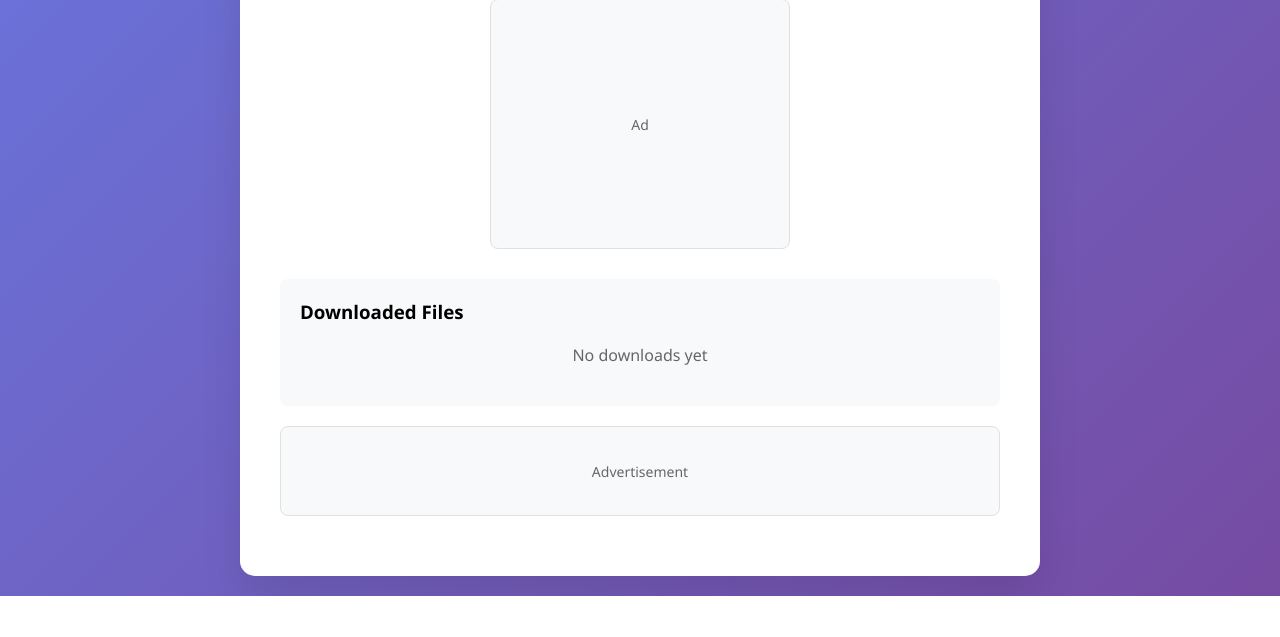
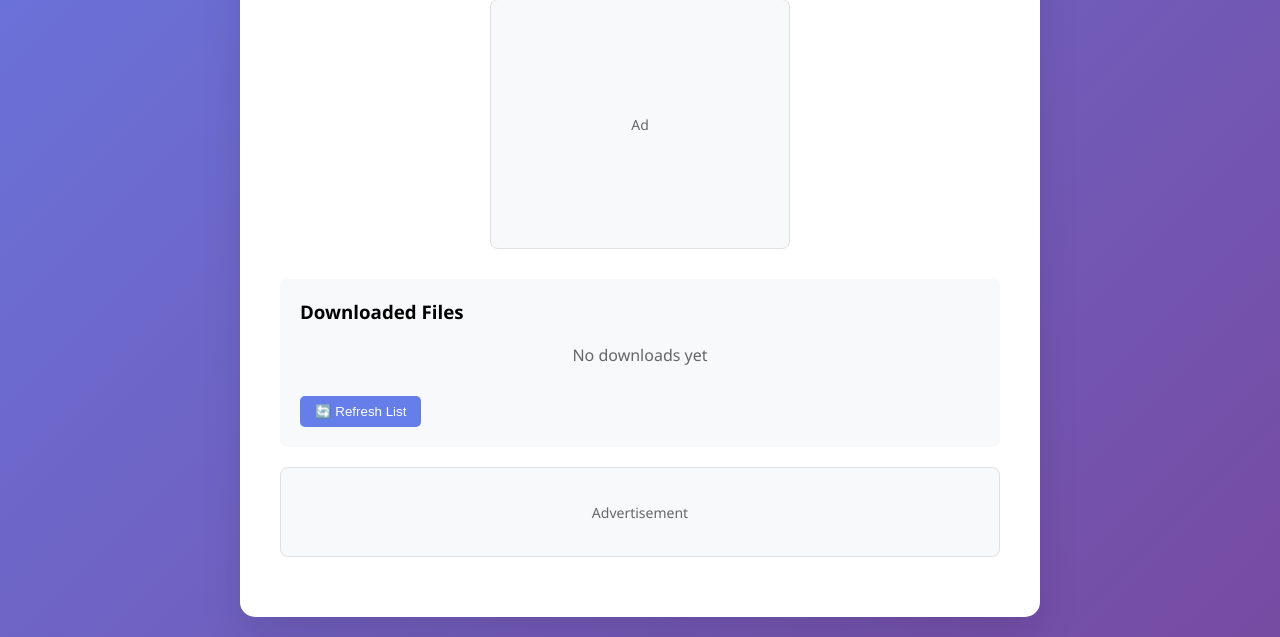
Before and after one commit to victor2005/youtube-downloader, a Flask app: page / in a window 1280 px wide. Shown: the part 651-1288 px from the top of the page. Before the commit the page ends 1247 px from the top, so only its background shows below. Run offline with Flask 3, Linux system fonts and the light colour scheme; data that the repository does not hold is empty.

Commit message:
Add console logging to loadDownloads function and manual refresh button for debugging

```diff
--- a/static/js/app.js
+++ b/static/js/app.js
@@ -129,15 +129,19 @@ function formatFileSize(bytes) {
 
 async function loadDownloads() {
     try {
+        console.log('Loading downloads...');
         const response = await fetch('/downloads');
         const files = await response.json();
+        console.log('Downloads API response:', files);
         const downloadsList = document.getElementById('downloadsList');
 
         downloadsList.innerHTML = '';
 
         if (files.length === 0) {
+            console.log('No files found, showing empty message');
             downloadsList.innerHTML = '<li style="text-align: center; color: #666; padding: 20px;">No downloads yet</li>';
         } else {
+            console.log(`Displaying ${files.length} files:`, files.map(f => f.name));
             files.forEach(file => {
                 const li = document.createElement('li');
                 li.className = 'download-item';
--- a/templates/index.html
+++ b/templates/index.html
@@ -321,6 +321,7 @@
                 <ul class="downloads-list" id="downloadsList">
                     <!-- Downloaded files will appear here -->
                 </ul>
+                <button type="button" onclick="loadDownloads()" style="margin-top: 10px; padding: 8px 15px; background: #667eea; color: white; border: none; border-radius: 5px; cursor: pointer;">🔄 Refresh List</button>
             </div>
 
             <!-- Bottom Banner Ad -->
```
